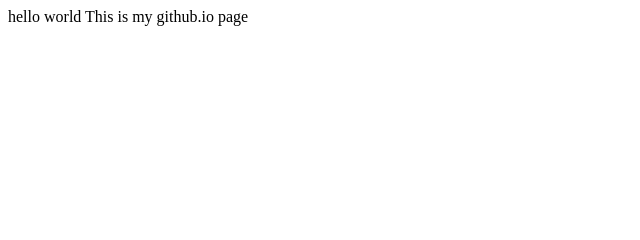
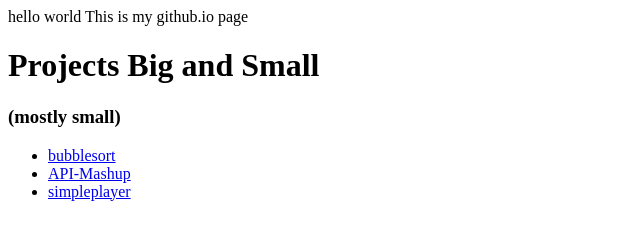
Before and after one commit to gregerg/gregerg.github.io, a plain HTML site: page index.html in a window 1280 px wide. Shown: the whole page, without its empty margins (0-640 px from the left). Drawn offline with Linux system fonts and the light colour scheme.

Commit message:
added links to projects

```diff
--- a/index.html
+++ b/index.html
@@ -15,5 +15,12 @@
 <body>
 hello world
 This is my github.io page
+<h1>Projects Big and Small</h1>
+<h3>(mostly small)</h3>
+<ul>
+<li><a href="http://gregerg.net/bubblesort">bubblesort</a></li>
+<li><a href="http://gregerg.net/API-Mashup">API-Mashup</a></li>
+<li><a href="http://gregerg.net/simpleplayer">simpleplayer</a></li>
+<ul>
 </body>
 </html>
```
